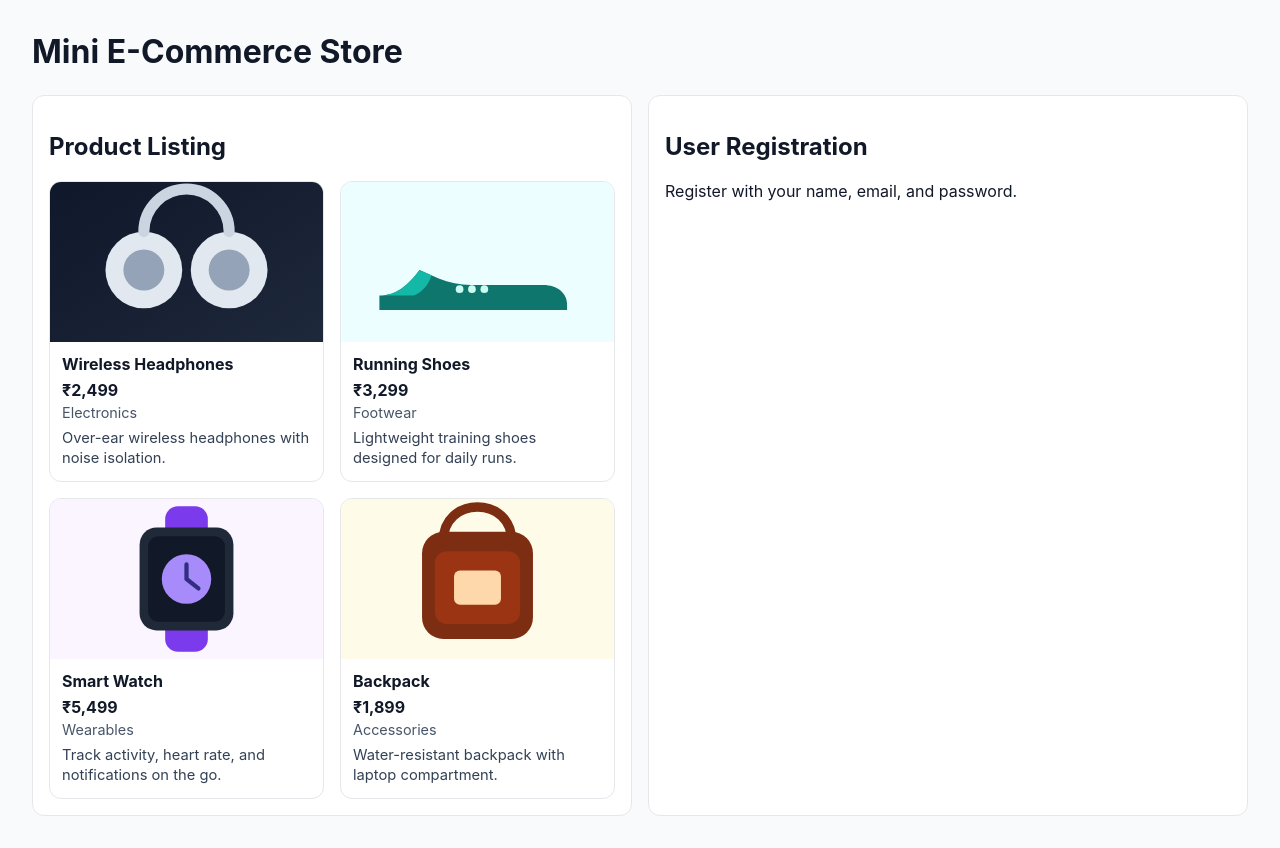
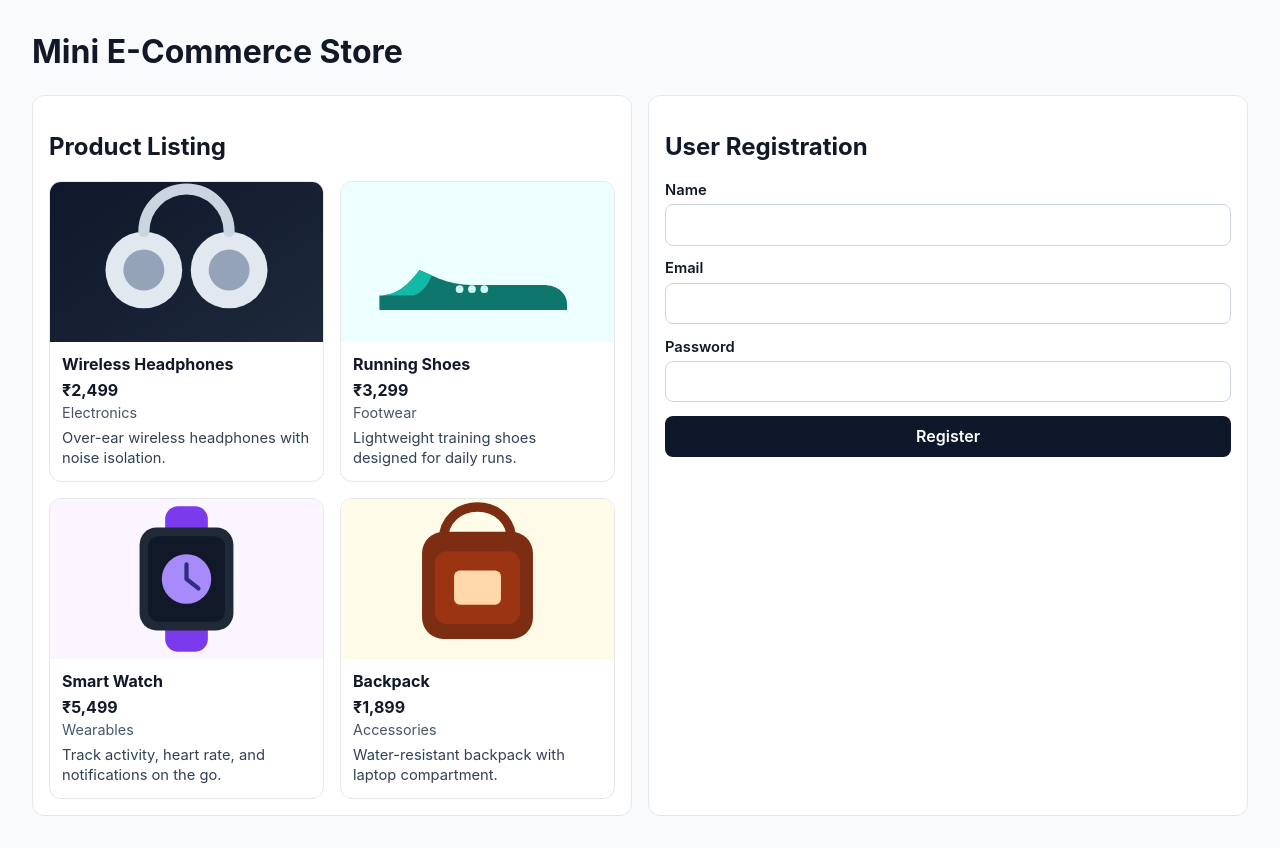
Before and after one commit to RuchaDhondge/T300_ReactJs19_assignment, a React (Vite) app: page / in a window 1280 px wide. Built offline with nearby package versions, Linux system fonts and the light colour scheme.

Commit message:
Add registration form using useActionState and useFormStatus

```diff
--- a/src/App.jsx
+++ b/src/App.jsx
@@ -1,6 +1,7 @@
 import { Suspense } from "react";
 import ErrorBoundary from "./components/ErrorBoundary";
 import ProductList from "./components/ProductList";
+import RegistrationForm from "./components/RegistrationForm";
 import { productsPromise } from "./data/products";
 
 function LoadingProducts() {
@@ -33,7 +34,7 @@ function App() {
 
           <section className="panel">
             <h2>User Registration</h2>
-            <p>Register with your name, email, and password.</p>
+            <RegistrationForm />
           </section>
         </section>
       </main>
--- /dev/null
+++ b/src/components/RegistrationForm.jsx
@@ -0,0 +1,122 @@
+import { useActionState } from "react";
+import { useFormStatus } from "react-dom";
+
+const initialState = {
+  fields: { name: "", email: "", password: "" },
+  errors: {},
+  success: "",
+  submittedUser: null
+};
+
+function wait(ms) {
+  return new Promise((resolve) => {
+    setTimeout(resolve, ms);
+  });
+}
+
+async function registerUserAction(_previousState, formData) {
+  const name = String(formData.get("name") ?? "").trim();
+  const email = String(formData.get("email") ?? "").trim();
+  const password = String(formData.get("password") ?? "");
+
+  const errors = {};
+
+  if (!name) {
+    errors.name = "Name is required.";
+  }
+
+  if (!email) {
+    errors.email = "Email is required.";
+  } else if (!/^[^\s@]+@[^\s@]+\.[^\s@]+$/.test(email)) {
+    errors.email = "Enter a valid email address.";
+  }
+
+  if (!password) {
+    errors.password = "Password is required.";
+  } else if (password.length < 6) {
+    errors.password = "Password must be at least 6 characters.";
+  }
+
+  if (Object.keys(errors).length > 0) {
+    return {
+      fields: { name, email, password },
+      errors,
+      success: "",
+      submittedUser: null
+    };
+  }
+
+  await wait(1400);
+
+  return {
+    fields: { name: "", email: "", password: "" },
+    errors: {},
+    success: "Registration successful!",
+    submittedUser: { name, email }
+  };
+}
+
+function SubmitButton() {
+  const { pending } = useFormStatus();
+
+  return (
+    <button type="submit" className="register-button" disabled={pending}>
+      {pending ? "Submitting..." : "Register"}
+    </button>
+  );
+}
+
+function RegistrationForm() {
+  const [state, formAction, isPending] = useActionState(
+    registerUserAction,
+    initialState
+  );
+
+  return (
+    <form action={formAction} className="register-form">
+      <label className="form-field">
+        <span>Name</span>
+        <input
+          type="text"
+          name="name"
+          defaultValue={state.fields.name}
+          aria-invalid={Boolean(state.errors.name)}
+        />
+        {state.errors.name ? <small className="field-error">{state.errors.name}</small> : null}
+      </label>
+
+      <label className="form-field">
+        <span>Email</span>
+        <input
+          type="email"
+          name="email"
+          defaultValue={state.fields.email}
+          aria-invalid={Boolean(state.errors.email)}
+        />
+        {state.errors.email ? (
+          <small className="field-error">{state.errors.email}</small>
+        ) : null}
+      </label>
+
+      <label className="form-field">
+        <span>Password</span>
+        <input
+          type="password"
+          name="password"
+          defaultValue={state.fields.password}
+          aria-invalid={Boolean(state.errors.password)}
+        />
+        {state.errors.password ? (
+          <small className="field-error">{state.errors.password}</small>
+        ) : null}
+      </label>
+
+      <SubmitButton />
+
+      {isPending ? <p className="form-pending">Submitting registration request...</p> : null}
+      {state.success ? <p className="form-success">{state.success}</p> : null}
+    </form>
+  );
+}
+
+export default RegistrationForm;
--- a/src/index.css
+++ b/src/index.css
@@ -97,6 +97,67 @@ body {
   line-height: 1.35;
 }
 
+.register-form {
+  display: grid;
+  gap: 0.85rem;
+}
+
+.form-field {
+  display: grid;
+  gap: 0.35rem;
+}
+
+.form-field span {
+  font-size: 0.92rem;
+  font-weight: 600;
+}
+
+.form-field input {
+  width: 100%;
+  border: 1px solid #cbd5e1;
+  border-radius: 8px;
+  padding: 0.6rem 0.7rem;
+  font: inherit;
+}
+
+.form-field input[aria-invalid="true"] {
+  border-color: #ef4444;
+}
+
+.field-error {
+  color: #b91c1c;
+  font-size: 0.8rem;
+}
+
+.register-button {
+  border: 0;
+  border-radius: 8px;
+  background: #0f172a;
+  color: #fff;
+  padding: 0.65rem 0.85rem;
+  font: inherit;
+  font-weight: 600;
+  cursor: pointer;
+}
+
+.register-button:disabled {
+  opacity: 0.65;
+  cursor: not-allowed;
+}
+
+.form-pending {
+  margin: 0;
+  color: #1d4ed8;
+  font-size: 0.9rem;
+}
+
+.form-success {
+  margin: 0;
+  color: #166534;
+  font-size: 0.92rem;
+  font-weight: 600;
+}
+
 @media (max-width: 900px) {
   .layout-grid {
     grid-template-columns: 1fr;
```
